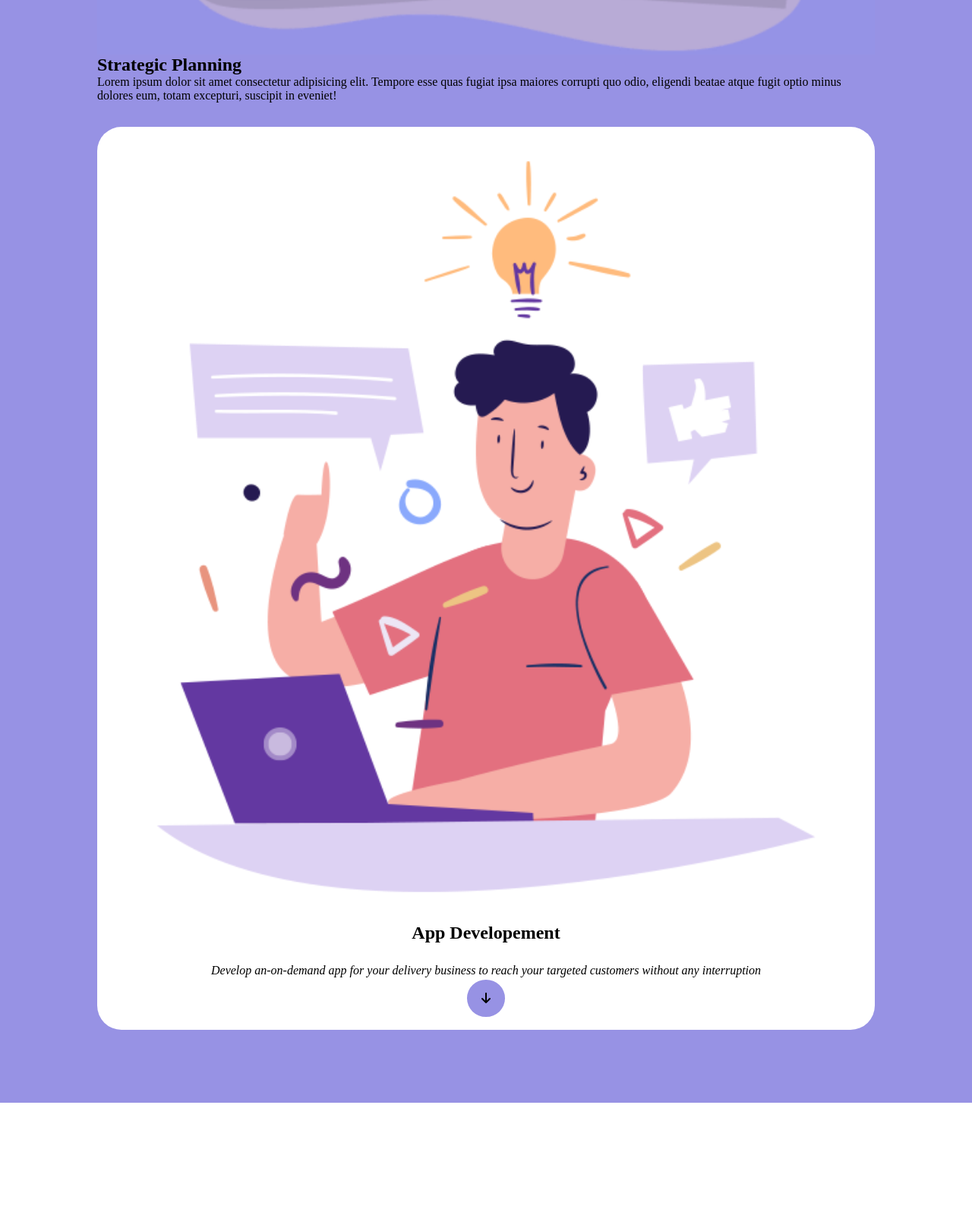
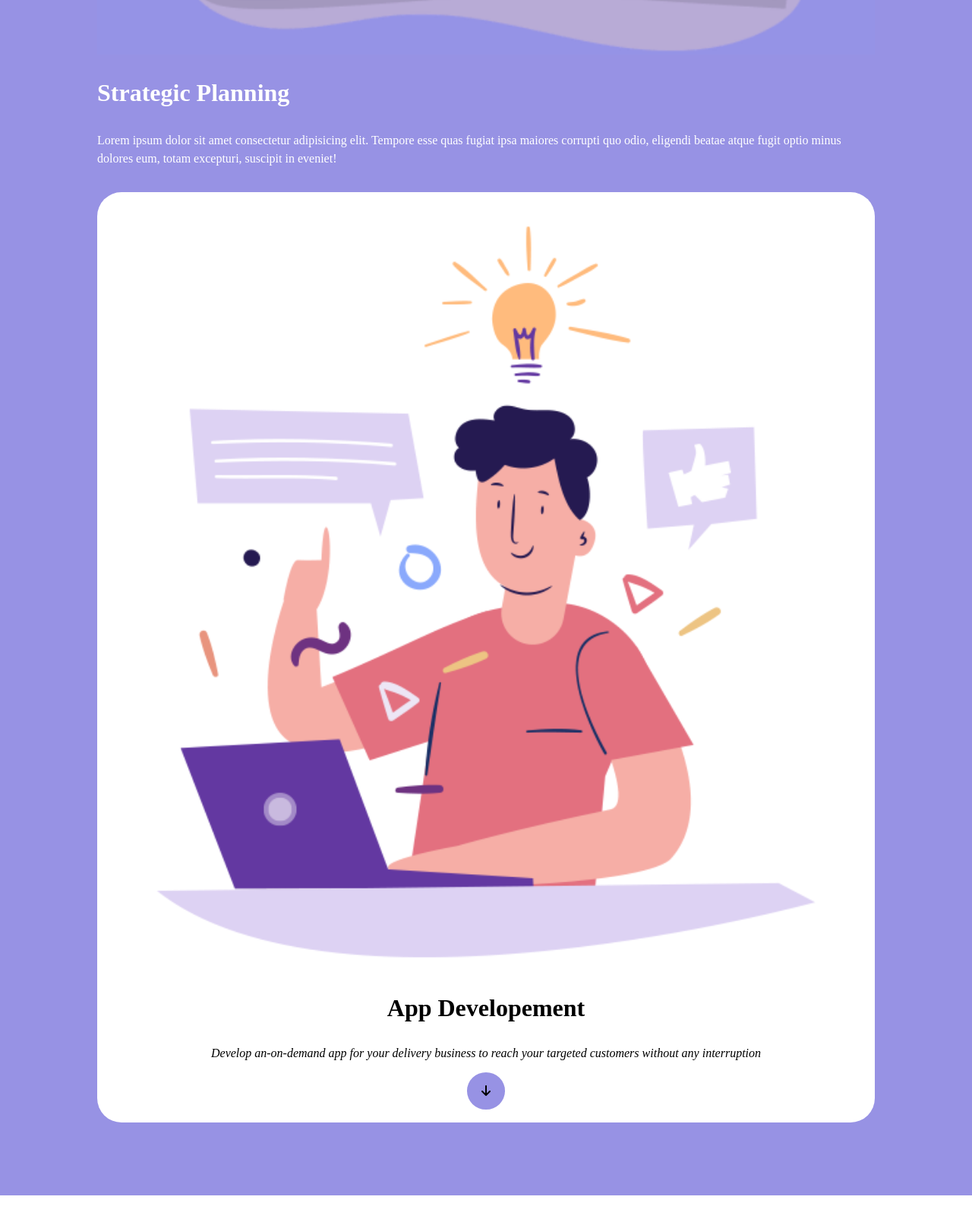
Before and after one commit to TullioTambone/htmlcss-responsive-layout, a plain HTML site: page index.html in a window 1280 px wide. Shown: the part 3092-4705 px from the top of the page at 76% size. Before the commit the page ends 4624 px from the top, so only its background shows below. Drawn offline with Linux system fonts and the light colour scheme.

Commit message:
fine seconda section

```diff
--- a/assets/css/style.css
+++ b/assets/css/style.css
@@ -35,6 +35,14 @@ li{
 .text-c-blue{
     color: #0084fd;
 }
+
+.text-c-white{
+    color: white;
+}
+
+.text-c-black{
+    color: black;
+}
 /*bottoni*/
 .btn-blue{
     padding: 0.5em 2.5em;
@@ -58,6 +66,9 @@ li{
     padding: 4em 0;
 }
 
+.line-height{
+    line-height: 1.5em;
+}
 /*SECTION - Header*/
 
 header{
@@ -74,9 +85,6 @@ nav{
 }
 
 /*Bottone dx nav*/
-nav i{
-    color: white;
-}
 
 nav ul{
     border-radius: 0.5em;
@@ -150,6 +158,10 @@ nav li:hover{
 }
 
 /*!SECTION seconda section*/
+.sec-2 h2{
+    font-size: 2em;
+    font-weight: 800;
+}
 
 .card-second-s{
     margin: 2em 0;
@@ -159,5 +171,5 @@ nav li:hover{
 }
 
 .card-second-s p{
-    line-height: 1.5em;
+    margin: 2em 0;
 }
--- a/index.html
+++ b/index.html
@@ -18,7 +18,7 @@
                 <img src="./assets/img/logo.png" alt="logo">
             </div>
 
-            <i class="fa-solid fa-bars">
+            <i class="fa-solid fa-bars text-c-white">
                 <ul>
                     <li>Planning</li>
                     <li>Testimonial</li>
@@ -84,11 +84,12 @@
         </section>
 
         <section class="b-color-purple">
-            <div class="container">
+            <div class="container sec-2">
                 <div class="pad-4em-0">
+
                     <img src="./assets/img/planning1.png" alt="">
-                    <h2>Strategic Planning</h2>
-                    <p>
+                    <h2 class="text-c-white margin-1-0">Strategic Planning</h2>
+                    <p class="text-c-white margin-1-0 line-height">
                         Lorem ipsum dolor sit amet consectetur adipisicing elit. Tempore esse quas fugiat ipsa maiores corrupti quo odio, eligendi beatae atque fugit optio minus dolores eum, totam excepturi, suscipit in eveniet!
                     </p>
 
@@ -99,7 +100,9 @@
                             <em>Develop an-on-demand app for your delivery business to reach your targeted customers without any interruption</em>
                         </p>
 
-                        <span class="btn-purple"><i class="fa-solid fa-arrow-down"></i></span>
+                        <a href="" class="text-c-black">
+                            <span class="btn-purple"><i class="fa-solid fa-arrow-down"></i></span>
+                        </a>
                     </div>
                 </div>
             </div>
```
